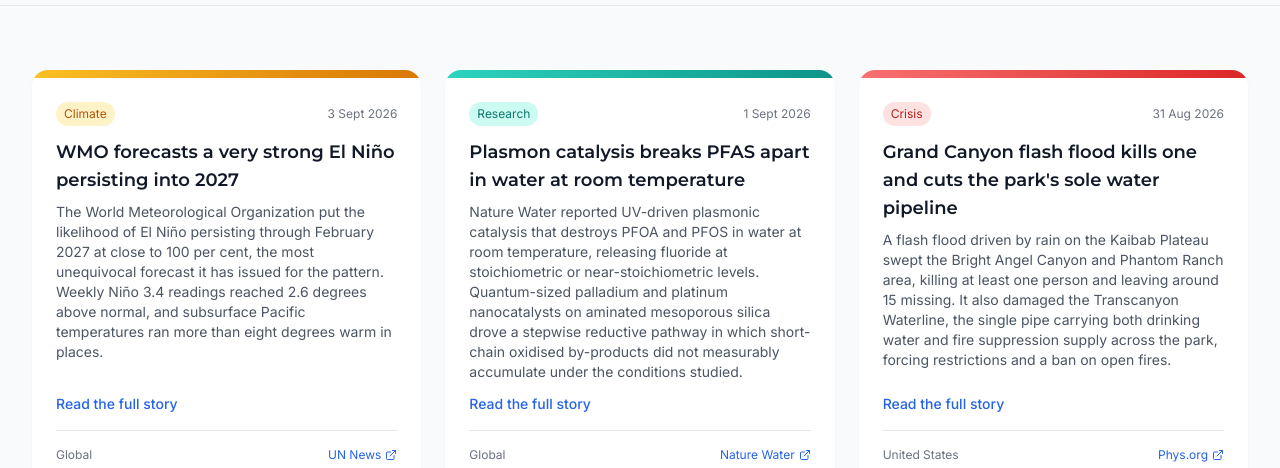
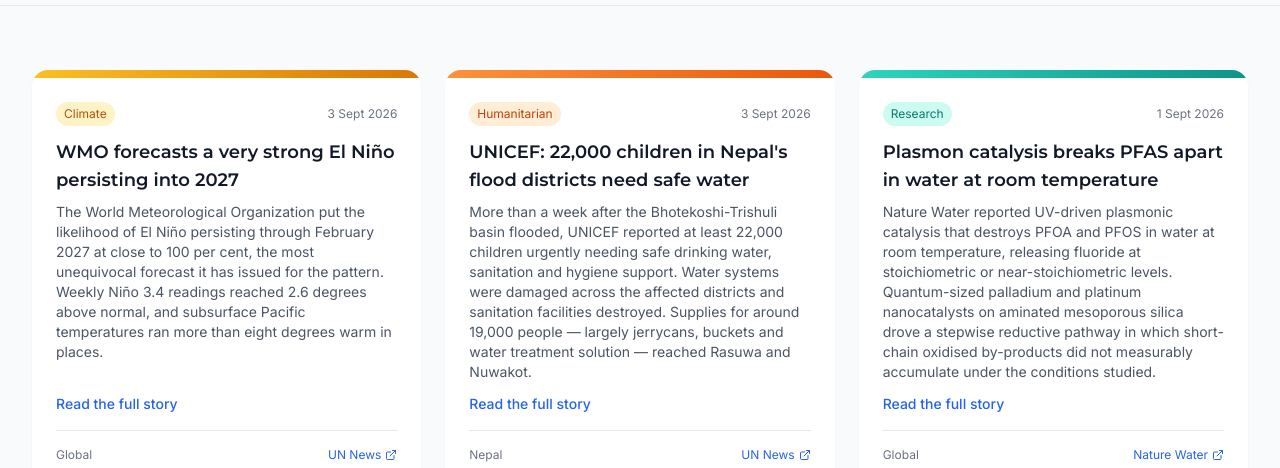
Before and after one commit to CLIFTONFLACK/hydrgel, a React (Vite) app: page /news in a window 1280 px wide. Shown: the part 484-952 px from the top of the page. Built offline with nearby package versions, Linux system fonts and the light colour scheme; no server answers.

Commit message:
Add newsroom item: UNICEF: 22,000 children in Nepal's flood districts need safe water
Co-Authored-By: Claude Opus 5 <noreply@anthropic.com>
Claude-Session: https://claude.ai/code/session_01A3kkwo8qwTknvM7pPEGRQj

```diff
--- a/src/data/news.ts
+++ b/src/data/news.ts
@@ -695,6 +695,17 @@ export const NEWS: NewsItem[] = [
     source: 'UN News',
     url: 'https://news.un.org/en/story/2026/09/1168265',
   },
+  {
+    id: '2026-09-03-nepal-floods-children-safe-water',
+    date: '2026-09-03',
+    title: 'UNICEF: 22,000 children in Nepal\'s flood districts need safe water',
+    summary:
+      'More than a week after the Bhotekoshi-Trishuli basin flooded, UNICEF reported at least 22,000 children urgently needing safe drinking water, sanitation and hygiene support. Water systems were damaged across the affected districts and sanitation facilities destroyed. Supplies for around 19,000 people — largely jerrycans, buckets and water treatment solution — reached Rasuwa and Nuwakot.',
+    category: 'Humanitarian',
+    region: 'Nepal',
+    source: 'UN News',
+    url: 'https://news.un.org/en/story/2026/09/1168269',
+  },
 ]
 
 /** Newest first. */
--- a/src/data/stories.ts
+++ b/src/data/stories.ts
@@ -527,4 +527,13 @@ export const STORIES: Record<string, string[]> = {
     'UN Secretary-General António Guterres described El Niño as being supersized before our eyes, and said the planet is in uncharted waters. Celeste Saulo, who heads the WMO, noted that the disruption and devastation caused by droughts and floods is already visible, and said those impacts are expected to worsen as the event intensifies.',
     'Why it matters to us: a forecast is not a disaster, and we will not treat it as one. What it is, is several months of notice that the two conditions which break drinking water — far too much at once, and far too little across a season — are simultaneously more likely across large parts of the world. A signal that resolves into flooding in one basin and drought in the next cannot be answered by pre-positioning one kind of response in one place. Household-level purification travels light and works against whichever of the two arrives.',
   ],
+
+  '2026-09-03-nepal-floods-children-safe-water': [
+    'More than a week after flash floods tore through the Bhotekoshi-Trishuli river basin, UNICEF said on 3 September 2026 that at least 22,000 children across the affected districts of Nepal urgently need safe drinking water, sanitation and hygiene support. Water systems have been damaged throughout the flood zone, and toilets and other sanitation facilities have been damaged or destroyed outright.',
+    'The flooding was triggered by a glacier collapse on the Nepal-China border on 26 August. Roads, bridges and telecommunications networks failed alongside the water systems, and that simultaneity is what makes an event of this kind so hard to answer. The same damage that removes safe water also removes the means of bringing a replacement in, so the gap between a community losing its supply and a response reaching it is set by road clearance rather than by anything to do with water. UN News reported the death toll had surpassed 1,100, citing international media.',
+    'Families who lost homes are now living with host communities or in holding centres. Crowding makes ordinary hygiene practice difficult to sustain, and the World Health Organization noted the same week that flooding, displacement, overcrowding and stagnant water together raise the risk of communicable diseases, among them dengue and scrub typhus. Alice Akunga, UNICEF Representative in Nepal, said the risk of waterborne disease rises rapidly under these conditions but is preventable.',
+    'The supplies dispatched are worth reading closely. UNICEF sent water, sanitation and hygiene items for around 19,000 people in Rasuwa and Nuwakot, among the hardest hit areas: more than 3,800 hygiene kits, 3,300 collapsible ten-litre jerrycans, 3,500 buckets, 3,500 one-litre mugs, 4,000 bottles of water treatment solution and more than 1,000 tarpaulin sheets. Almost the entire manifest is containers and consumables — the apparatus of carrying and treating water by hand, household by household, because the piped alternative no longer exists.',
+    'As access improves, the agency plans to scale up emergency water supply, household water treatment, water-quality monitoring, temporary sanitation and handwashing facilities, and hygiene and menstrual hygiene supplies. Ms. Akunga said restoring safe water and sanitation is not a one-week job, and that damaged pipelines, pumps and toilets need to be rebuilt to withstand future floods rather than simply returned to what they were. UNICEF also recorded at least 19 schools damaged and more than 10,000 school-age children needing psychosocial support and safe learning spaces.',
+    'Why it matters to us: this is the shape of the problem our product exists for, and the response manifest describes it precisely. Between the day a river takes out a district\'s water system and the day that system is rebuilt — a span measured in months, not the week Ms. Akunga was careful to rule out — safe water is whatever a household can carry and treat itself. Jerrycans and treatment solution are the current answer, and they work, but they depend on an intact supply chain of consumables reaching communities whose roads have gone. The engineering question we care about is how much of that chain can be collapsed into a single item light enough to airlift and simple enough to use without instruction.',
+  ],
 }
```
